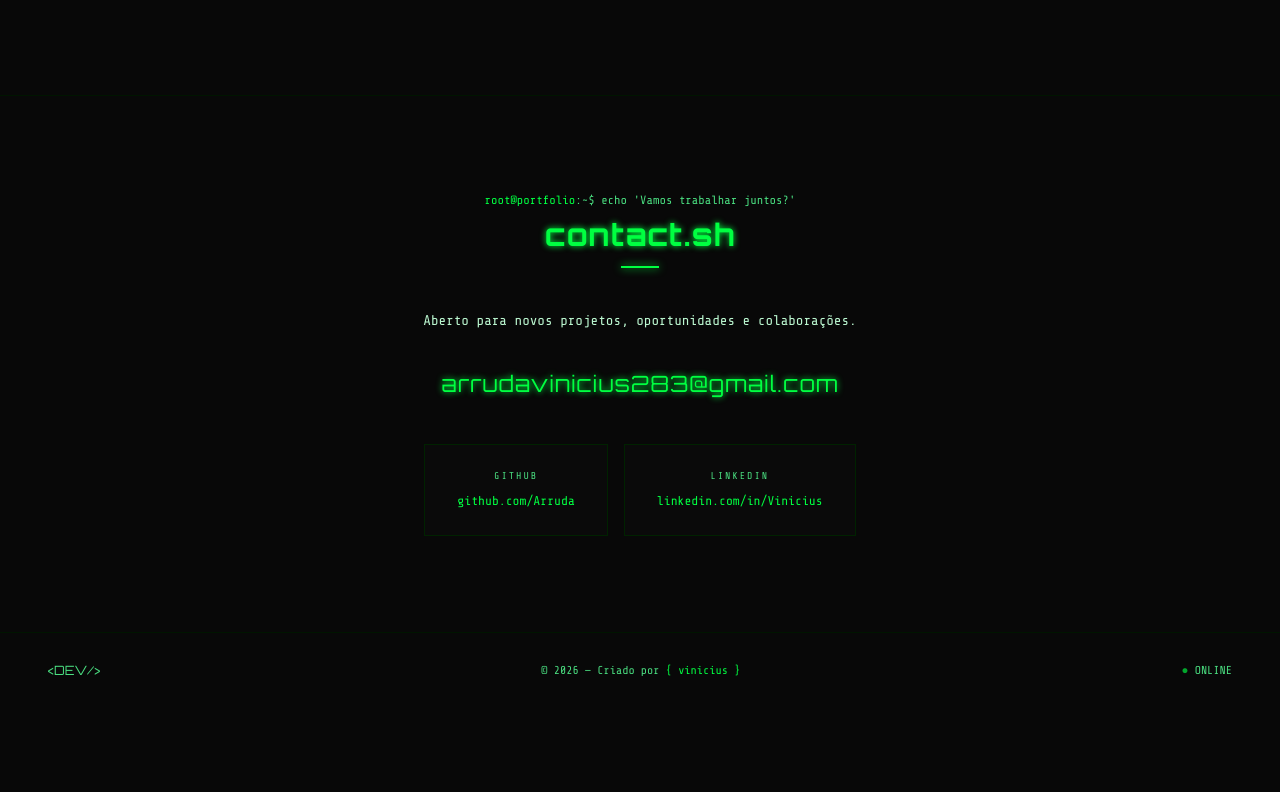
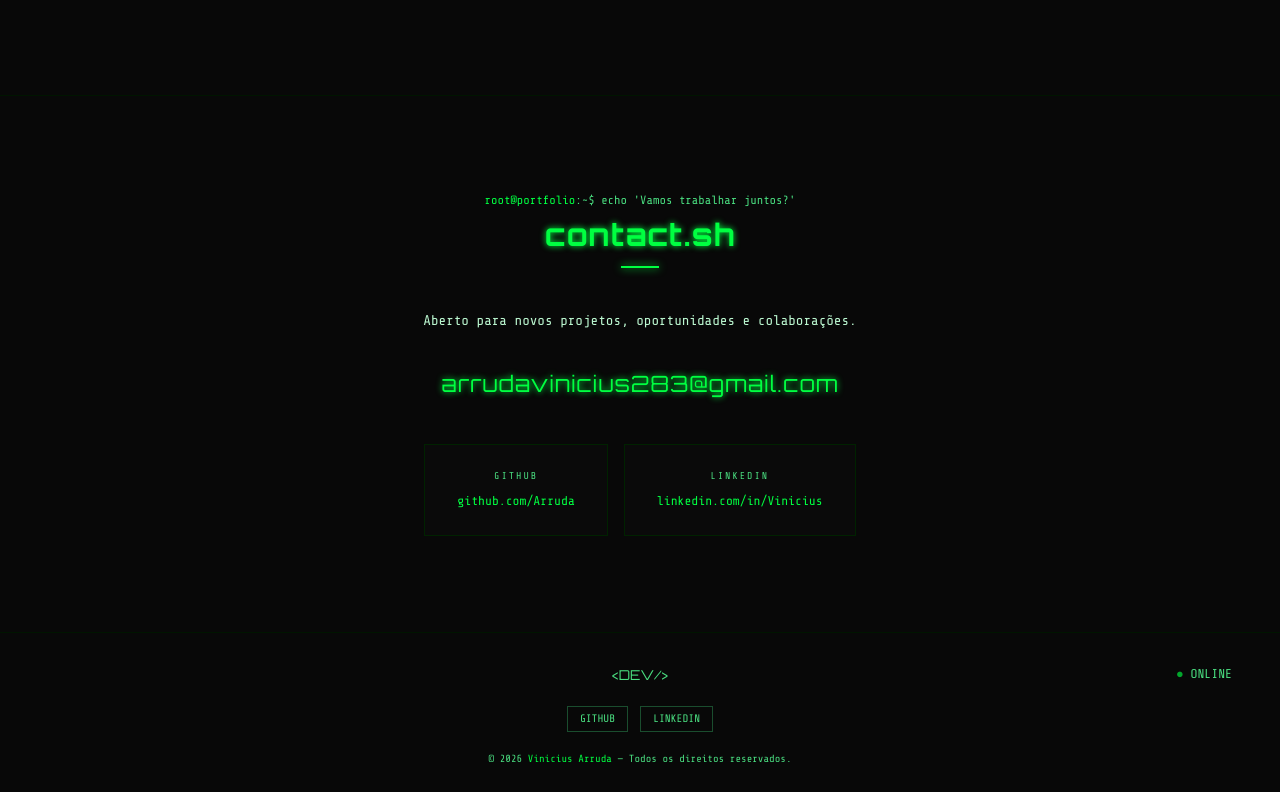
Before and after one commit to ViniciusSavianDeArruda/My-portfolio-react, a React (Vite) app: page / in a window 1280 px wide. Shown: the part 3501-4293 px from the top of the page. Before the commit the page ends 4210 px from the top, so only its background shows below. Built offline with nearby package versions, Linux system fonts and the light colour scheme.

Commit message:
feat(footer): restructure footer with social links, copyright and floating back-to-top button

```diff
--- a/src/App.tsx
+++ b/src/App.tsx
@@ -4,6 +4,7 @@ import Education from "./components/sections/Formation";
 import Hero from "./components/sections/Hero";
 import Projects from "./components/sections/Projects";
 import Skills from "./components/sections/Skills";
+import BackToTop from "./components/ui/BackToTop";
 import Footer from "./components/ui/Footer";
 import Navbar from "./components/ui/Navbar";
 
@@ -18,6 +19,7 @@ export default function App() {
       <Projects />
       <Contact />
       <Footer />
+      <BackToTop />
     </div>
   );
 }
--- /dev/null
+++ b/src/components/ui/BackToTop.tsx
@@ -0,0 +1,22 @@
+import { useEffect, useState } from "react";
+
+export default function BackToTop() {
+  const [visible, setVisible] = useState(false);
+
+  useEffect(() => {
+    const onScroll = () => setVisible(window.scrollY > 400);
+    window.addEventListener("scroll", onScroll, { passive: true });
+    return () => window.removeEventListener("scroll", onScroll);
+  }, []);
+
+  return (
+    <button
+      onClick={() => window.scrollTo({ top: 0, behavior: "smooth" })}
+      className={`fixed bottom-6 right-6 z-50 font-mono text-[0.68rem] text-[#4ade80] border border-[#1a4d2e] px-3 py-2 bg-[#080808] hover:text-[#00FF41] hover:border-[#00FF41] transition-all duration-300 cursor-pointer ${
+        visible ? "opacity-100 translate-y-0" : "opacity-0 translate-y-4 pointer-events-none"
+      }`}
+    >
+      ↑ top
+    </button>
+  );
+}
--- a/src/components/ui/Footer.tsx
+++ b/src/components/ui/Footer.tsx
@@ -1,16 +1,38 @@
+import { CONTACT_LINKS } from "../../data";
+
 export default function Footer() {
   return (
-    <footer className="border-t border-[#001500] px-[clamp(1.5rem,5vw,3rem)] py-7 flex justify-between items-center flex-wrap gap-4">
-      <span className="font-orbitron text-[0.8rem] text-[#4ade80]">
-        &lt;DEV/&gt;
-      </span>
-      <span className="font-mono text-[0.72rem] text-[#4ade80]">
-        © {new Date().getFullYear()} — Criado por{" "}
-        <span className="text-[#00FF41]">{"{ vinicius }"}</span>
-      </span>
-      <span className="font-mono text-[0.72rem] text-[#4ade80]">
+    <footer className="relative border-t border-[#001500] px-[clamp(1.5rem,5vw,3rem)] pt-8 pb-6 flex flex-col items-center gap-5">
+      {/* Status ONLINE — canto direito */}
+      <span className="absolute top-8 right-[clamp(1.5rem,5vw,3rem)] font-mono text-[0.8rem] text-[#4ade80]">
         <span className="text-[#00FF41] animate-pulse2">●</span> ONLINE
       </span>
+
+      {/* Logo */}
+      <span className="font-orbitron text-[0.85rem] text-[#4ade80]">&lt;DEV/&gt;</span>
+
+      {/* Social links */}
+      <div className="flex gap-3">
+        {CONTACT_LINKS.map((link) => (
+          <a
+            key={link.label}
+            href={link.href}
+            target="_blank"
+            rel="noopener noreferrer"
+            className="font-mono text-[0.68rem] text-[#4ade80] border border-[#1a4d2e] px-3 py-1 hover:text-[#00FF41] hover:border-[#00FF41] transition-all duration-200"
+          >
+            {link.label}
+          </a>
+        ))}
+      </div>
+
+      {/* Copyright */}
+      <span className="font-mono text-[0.65rem] text-[#4ade80] text-center">
+        © {new Date().getFullYear()}{" "}
+        <span className="text-[#00FF41]">Vinicius Arruda</span>
+        {" — "}Todos os direitos reservados.
+      </span>
+
     </footer>
   );
 }
```
